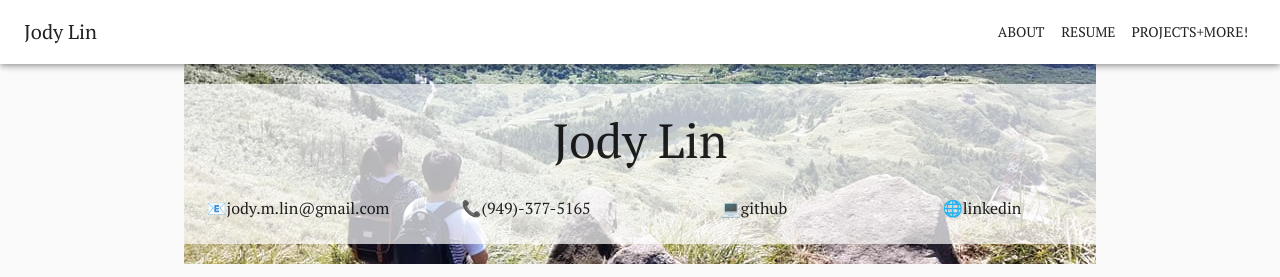
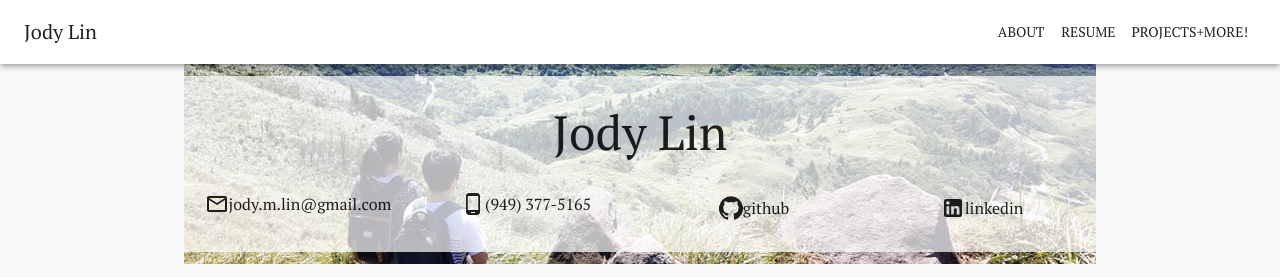
Before and after one commit to jodymlin/personal-gatsby-website, a Gatsby site: page / in a window 1280 px wide. Shown: the top 277 px of the page. Built offline with nearby package versions, Linux system fonts and the light colour scheme; Gatsby itself is replaced by a stand-in of ours.

Commit message:
added material-ui icons

```diff
--- a/src/components/Banner/Banner.js
+++ b/src/components/Banner/Banner.js
@@ -1,6 +1,10 @@
 import React from 'react'
 import { withStyles } from '@material-ui/core/styles'
 import { Typography, Grid, Link } from '@material-ui/core'
+import LinkedInIcon from '@material-ui/icons/LinkedIn'
+import GitHubIcon from '@material-ui/icons/GitHub'
+import PhoneAndroidIcon from '@material-ui/icons/PhoneAndroid'
+import MailOutlineIcon from '@material-ui/icons/MailOutline'
 
 import taiwan from '../../media/taiwan.jpg'
 
@@ -23,12 +27,17 @@ const styles = theme => ({
     },
     contactItems: {
         padding: theme.spacing(1.5, 0)
+    },
+    item: {
+        display: 'flex',
+        justifyContent: 'center',
+        padding: theme.spacing(0.5, 0)
     }
 });
 
 function Banner({classes}) {
-    const ContactItem = ({children}) => <Grid item sm={3} xs={12}>
-            <Typography align='center'>{children}</Typography>
+    const ContactItem = ({children}) => <Grid item sm={3} xs={12} className={classes.item}>
+            {children}
         </Grid>
     return(
         <section className={classes.background}>
@@ -38,26 +47,26 @@ function Banner({classes}) {
                 </Typography>
                 <Grid container className={classes.contactItems}>
                     <ContactItem>
-                        <span role='img'>📧</span>
-                        jody.m.lin@gmail.com
+                        <MailOutlineIcon />
+                        <Typography align='center'> jody.m.lin@gmail.com </Typography>
                     </ContactItem>
                     <ContactItem>
-                        <span role='img'>📞</span>
-                        (949)-377-5165
+                        <PhoneAndroidIcon />
+                        <Typography align='center'> (949) 377-5165 </Typography>
                     </ContactItem>
                     <ContactItem>
                         <Link href='https://github.com/jodymlin' rel="noopener noreferrer" target="_blank"
-                        color='textPrimary'>
-                            <span role='img'>💻</span>
-                            github
+                        color='textPrimary' className={classes.item}>
+                            <GitHubIcon />
+                            <Typography align='center'>github</Typography>
                         </Link>
                     </ContactItem>
                     <ContactItem>
                         <Link href='https://www.linkedin.com/in/jody-lin-a5b390172/'
                             rel="noopener noreferrer" target="_blank"
-                            color='textPrimary'>
-                            <span role='img'>🌐</span>
-                            linkedin
+                            color='textPrimary' className={classes.item}>
+                            <LinkedInIcon />
+                            <Typography align='center'>linkedin</Typography>
                         </Link>
                     </ContactItem>
                 </Grid>
```
